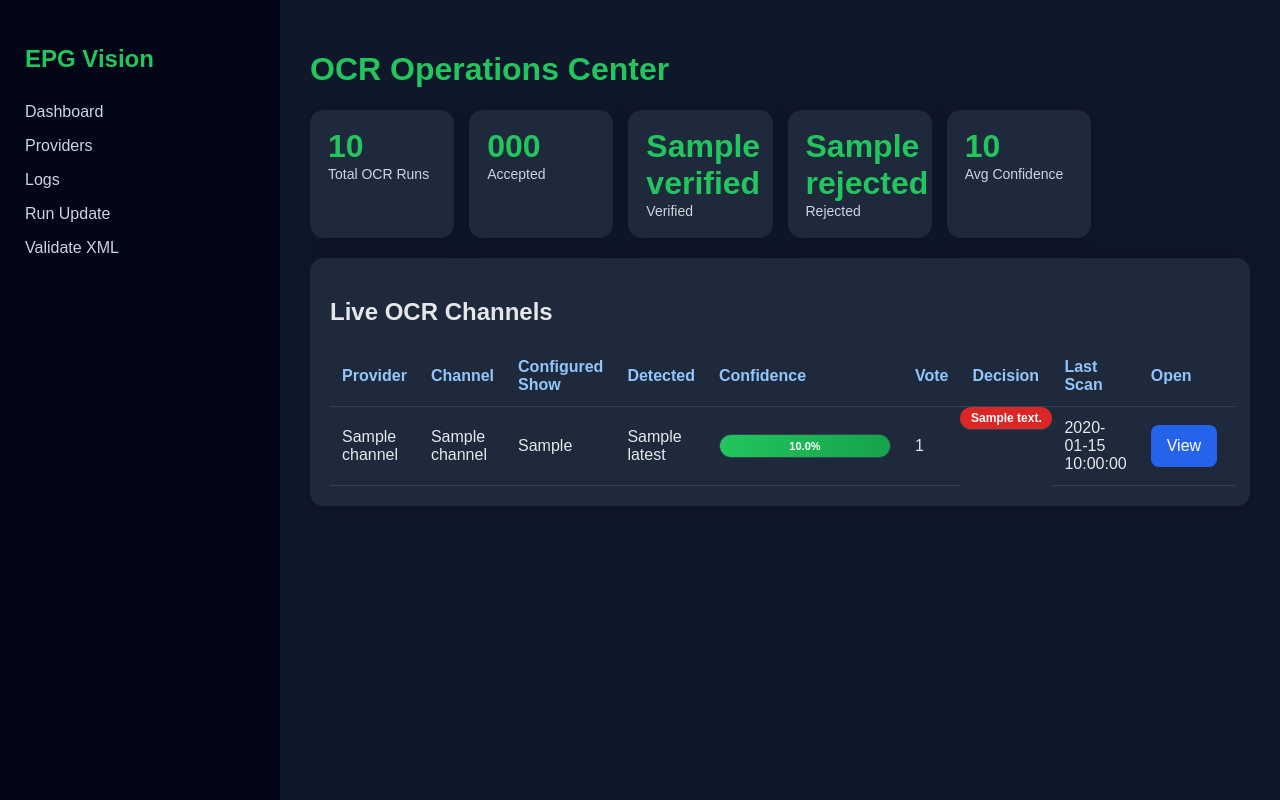
After one commit to daryl868/247-EPG-Master, a Flask app: template dashboard/templates/ocr_operations.html in a window 1280 px wide. The commit adds this page. Run offline with Flask 3, Linux system fonts and the light colour scheme; the template is opened without the code that fills it: most values are stand-ins (such as "Sample title", 1, 10 or a date in 2020).

Commit message:
Add live OCR operations UI polish

```diff
--- a/dashboard/static/css/style.css
+++ b/dashboard/static/css/style.css
@@ -51,14 +51,15 @@ h1 {
     border-radius: 14px;
     padding: 20px;
     box-shadow: 0 0 20px rgba(0,0,0,.25);
+    transition: transform .2s ease;
+}
+
+.card:hover {
+    transform: translateY(-2px);
 }
 
 .wide {
     margin-top: 20px;
-}
-
-.ok {
-    color: #22c55e;
 }
 
 pre {
@@ -82,6 +83,21 @@ th, td {
 
 th {
     color: #93c5fd;
+}
+
+thead th {
+    position: sticky;
+    top: 0;
+    background: #1e293b;
+    z-index: 5;
+}
+
+tbody tr:nth-child(even) {
+    background: rgba(255,255,255,.02);
+}
+
+tbody tr:hover {
+    background: rgba(59,130,246,.08);
 }
 
 .stats {
@@ -142,15 +158,29 @@ th {
     color: #22c55e;
 }
 
-.warn {
-    color: #facc15;
+.ok,
+.warn,
+.bad {
+    display: inline-block;
+    min-width: 72px;
+    padding: 4px 10px;
+    border-radius: 999px;
+    text-align: center;
+    font-size: 12px;
+    font-weight: bold;
+    color: white;
 }
 
-.preview {
-    max-width: 100%;
-    border-radius: 10px;
-    border: 1px solid #334155;
-    background: #020617;
+.ok {
+    background: #16a34a;
+}
+
+.warn {
+    background: #ca8a04;
+}
+
+.bad {
+    background: #dc2626;
 }
 
 .preview {
@@ -178,3 +208,38 @@ th {
     margin-top: 0;
     color: #93c5fd;
 }
+
+.updated {
+    animation: flash 1.5s ease;
+}
+
+@keyframes flash {
+    0% {
+        background: rgba(34, 197, 94, 0.35);
+    }
+
+    100% {
+        background: transparent;
+    }
+}
+
+.progress {
+    width: 170px;
+    height: 22px;
+    background: #0f172a;
+    border-radius: 999px;
+    overflow: hidden;
+    border: 1px solid #334155;
+}
+
+.progress-fill {
+    height: 100%;
+    background: linear-gradient(90deg, #22c55e, #16a34a);
+    color: white;
+    font-size: 11px;
+    font-weight: bold;
+    text-align: center;
+    line-height: 22px;
+    transition: width .4s ease;
+    white-space: nowrap;
+}
--- /dev/null
+++ b/dashboard/static/js/ocr_live.js
@@ -0,0 +1,38 @@
+async function refreshOCR() {
+    try {
+        const response = await fetch("/api/ocr/status");
+        const rows = await response.json();
+
+        rows.forEach(r => {
+            const id = `${r.provider_file}-${r.channel_index}`;
+
+            const detected = document.getElementById(`detected-${id}`);
+            const confidence = document.getElementById(`confidence-${id}`);
+            const vote = document.getElementById(`vote-${id}`);
+            const decision = document.getElementById(`decision-${id}`);
+            const scan = document.getElementById(`scan-${id}`);
+            const row = document.getElementById(`row-${id}`);
+
+            if (!row) return;
+
+            if (detected) detected.innerText = r.matched_title || "";
+            if (confidence) confidence.innerText = r.confidence ?? "";
+            if (vote) vote.innerText = r.vote_count ?? "";
+            if (decision) {
+                decision.innerText = r.decision || "";
+                decision.className = "";
+                if (r.decision === "ACCEPT") decision.classList.add("ok");
+                else if (r.decision === "VERIFY") decision.classList.add("warn");
+                else decision.classList.add("bad");
+            }
+            if (scan) scan.innerText = r.created_at || "";
+
+            row.classList.add("updated");
+            setTimeout(() => row.classList.remove("updated"), 1500);
+        });
+    } catch (err) {
+        console.log("OCR refresh failed:", err);
+    }
+}
+
+setInterval(refreshOCR, 5000);
--- /dev/null
+++ b/dashboard/templates/ocr_operations.html
@@ -0,0 +1,76 @@
+{% extends "base.html" %}
+
+{% block content %}
+<h1>OCR Operations Center</h1>
+
+<div class="stats">
+    <div class="stat"><span>{{ stats.total }}</span><label>Total OCR Runs</label></div>
+    <div class="stat"><span>{{ stats.accepted }}</span><label>Accepted</label></div>
+    <div class="stat"><span>{{ stats.verified }}</span><label>Verified</label></div>
+    <div class="stat"><span>{{ stats.rejected }}</span><label>Rejected</label></div>
+    <div class="stat"><span>{{ stats.average_confidence }}</span><label>Avg Confidence</label></div>
+</div>
+
+<div class="card wide">
+    <h2>Live OCR Channels</h2>
+
+    <table>
+        <thead>
+            <tr>
+                <th>Provider</th>
+                <th>Channel</th>
+                <th>Configured Show</th>
+                <th>Detected</th>
+                <th>Confidence</th>
+                <th>Vote</th>
+                <th>Decision</th>
+                <th>Last Scan</th>
+                <th>Open</th>
+            </tr>
+        </thead>
+        <tbody>
+        {% for c in channels %}
+            <tr id="row-{{ c.provider_file }}-{{ c.channel_index }}">
+                <td>{{ c.provider_label }}</td>
+                <td>{{ c.channel_name }}</td>
+                <td>{{ c.configured_show }}</td>
+
+                <td id="detected-{{ c.provider_file }}-{{ c.channel_index }}">
+                    {{ c.latest.matched_title if c.latest else "" }}
+                </td>
+
+ <td id="confidence-{{ c.provider_file }}-{{ c.channel_index }}">
+    {% if c.latest %}
+        <div class="progress">
+            <div class="progress-fill" style="width: {{ c.latest.confidence }}%;">
+                {{ "%.1f"|format(c.latest.confidence) }}%
+            </div>
+        </div>
+    {% endif %}
+</td>
+                <td id="vote-{{ c.provider_file }}-{{ c.channel_index }}">
+                    {{ c.latest.vote_count if c.latest else "" }}
+                </td>
+
+                <td id="decision-{{ c.provider_file }}-{{ c.channel_index }}"
+                    class="{% if c.latest and c.latest.decision == 'ACCEPT' %}ok{% elif c.latest and c.latest.decision == 'VERIFY' %}warn{% else %}bad{% endif %}">
+                    {{ c.latest.decision if c.latest else "NO DATA" }}
+                </td>
+
+                <td id="scan-{{ c.provider_file }}-{{ c.channel_index }}">
+                    {{ c.latest.created_at if c.latest else "" }}
+                </td>
+
+                <td>
+                    <a class="button blue" href="/providers/{{ c.provider_file }}/channel/{{ c.channel_index }}">
+                        View
+                    </a>
+                </td>
+            </tr>
+        {% endfor %}
+        </tbody>
+    </table>
+</div>
+
+<script src="/static/js/ocr_live.js"></script>
+{% endblock %}
```
